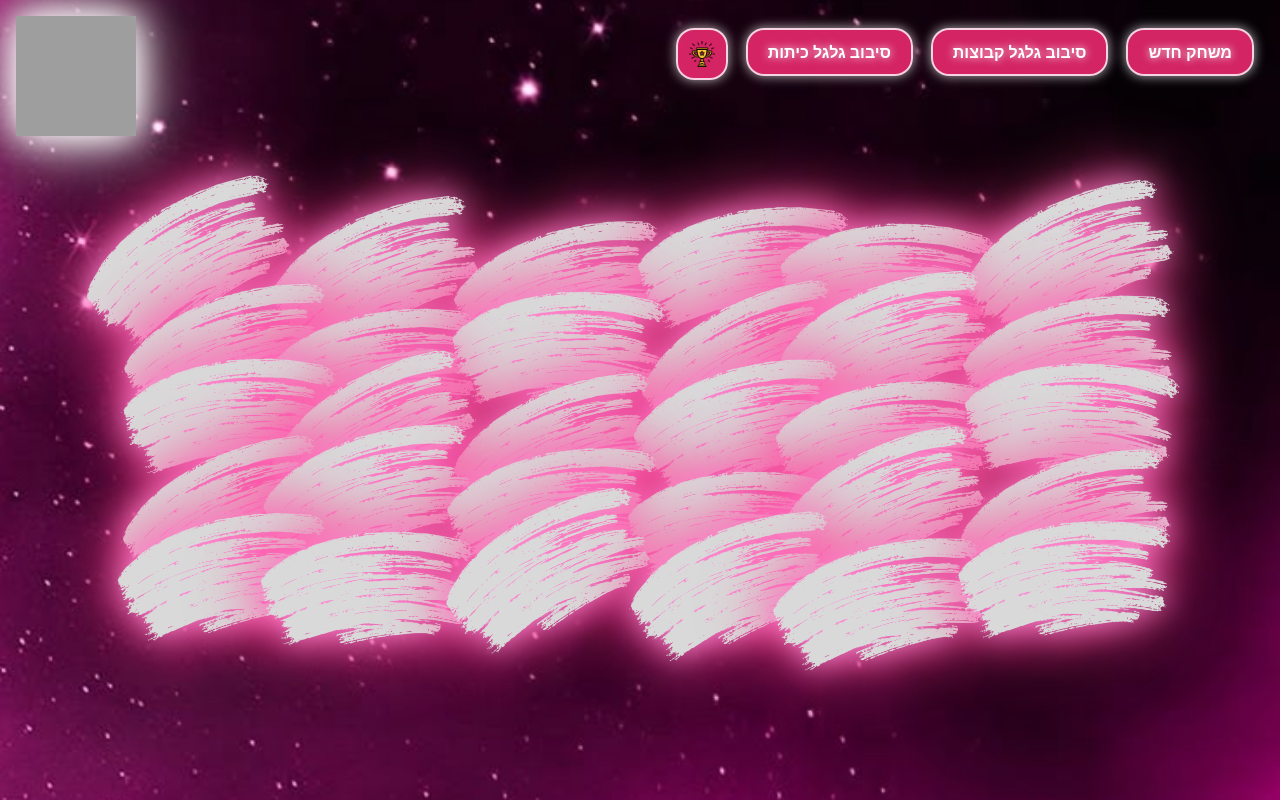
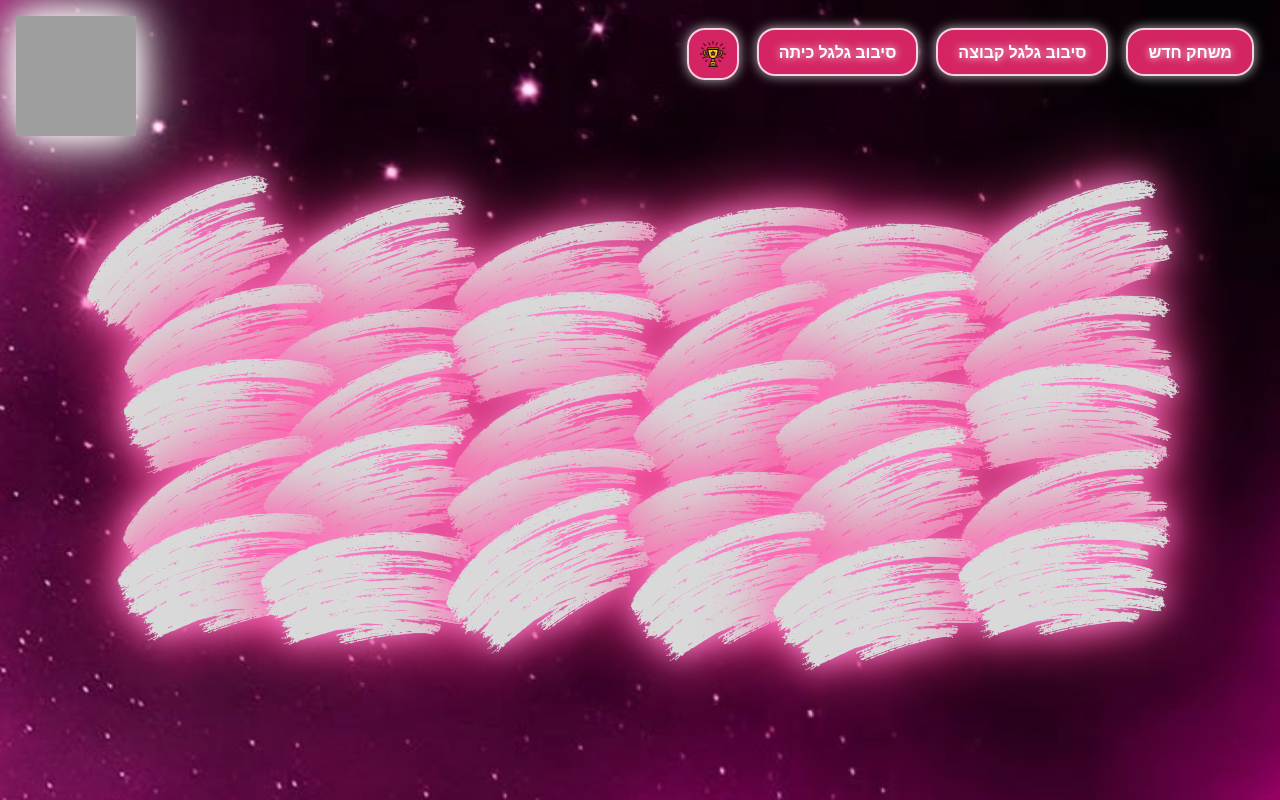
Before and after one commit to TamarBollak0077/EduQuest, a React (Create React App) app in the folder EduQuest-Frontend-master/: page / in a window 1280 px wide. Built offline with nearby package versions, Linux system fonts and the light colour scheme; grey boxes are pictures that could not be loaded.

Commit message:
finish to saperate

```diff
--- a/EduQuest-Frontend-master/src/Modal.tsx
+++ b/EduQuest-Frontend-master/src/Modal.tsx
@@ -18,7 +18,7 @@ const Modal: React.FC<ModalProps> = ({
   groupColor = ''
 }) => {
   console.log('Modal groupColor:', groupColor);
-  // ממפה שם צבע לערך HEX
+  // Maps color name to HEX value
   const colorMap: Record<string, string> = {
     pink: '#ff00aa',
     yellow: '#facc15',
@@ -48,7 +48,7 @@ const Modal: React.FC<ModalProps> = ({
         {message}
       </p>
 
-      {/* כפתורי הצלחה/כישלון */}
+  {/* Success/Failure buttons */}
       {showOptions && (
         <div className="flex justify-center gap-4 mt-8">
 
@@ -88,7 +88,7 @@ const Modal: React.FC<ModalProps> = ({
       )}
     </div>
 
-    {/* אנימציה */}
+  {/* Animation */}
     <style>{`
       @keyframes fadeIn {
         from { opacity: 0; transform: scale(0.92); }
--- a/EduQuest-Frontend-master/src/components/ActionButtons.tsx
+++ b/EduQuest-Frontend-master/src/components/ActionButtons.tsx
@@ -14,7 +14,7 @@ const ActionButtons: React.FC<ActionButtonsProps> = ({
     onNewGame,
 }) => (
     <>
-    {/* כפתור ניקוד */}
+        {/* Score button */}
         <button
             onClick={onShowScore}
             className="game-btn pink icon-btn"
@@ -27,21 +27,21 @@ const ActionButtons: React.FC<ActionButtonsProps> = ({
                 style={{ width: 26, height: 26 }}
             />
         </button>
-    {/* גלגל כיתות */}
+        {/* Class wheel */}
         <button
             onClick={onClassSpin}
             className="game-btn pink"
             title="בחר כיתה"
         >
-      סיבוב גלגל כיתות
+            סיבוב גלגל כיתה
         </button>
-    {/* גלגל קבוצות */}
+        {/* Group wheel */}
         <button
             onClick={onGroupSpin}
             className="game-btn pink"
             title="בחר קבוצה"
         >
-      סיבוב גלגל קבוצות
+            סיבוב גלגל קבוצה
         </button>
         {/* משחק חדש */}
         <button
--- a/EduQuest-Frontend-master/src/components/CardsGrid.tsx
+++ b/EduQuest-Frontend-master/src/components/CardsGrid.tsx
@@ -32,7 +32,7 @@ const CardsGrid: React.FC<CardsGridProps> = ({ cards, bonusCardId, bonusActive,
       const tx = ((idx * 53) % 40) - 20;
       const ty = ((idx * 97) % 40) - 20;
       const transformStyle = `rotate(${rotation}deg) translate(${tx}px, ${ty}px)`;
-      // קבלת מחלקת האנימציה מהפונקציה המקורית
+  // Get animation class from original function
       // יש לייבא getCardAnimation מ-App אם צריך, או להעתיק את הלוגיקה כאן
       // כאן נניח שמועבר כ-prop או נעתיק את הלוגיקה
       // לצורך הדגמה, נניח שמועבר כ-prop בשם animationClass
--- a/EduQuest-Frontend-master/src/components/ScoreModal.tsx
+++ b/EduQuest-Frontend-master/src/components/ScoreModal.tsx
@@ -36,9 +36,9 @@ const ScoreModal: React.FC<ScoreModalProps> = ({ showScore, setShowScore, getTea
                 animationDuration={800}
               >
                 {[
-                  { name: "ורוד", color: "#ff00aaff" },
-                  { name: "צהוב", color: "#facc15" },
-                  { name: "טורקיז", color: "#5ce1e6" }
+                  { name: "Pink", color: "#ff00aaff" },
+                  { name: "Yellow", color: "#facc15" },
+                  { name: "Turquoise", color: "#5ce1e6" }
                 ].map((entry, index) => (
                   <Cell key={`cell-${index}`} fill={entry.color} />
                 ))}
--- a/EduQuest-Frontend-master/src/hooks/useToast.ts
+++ b/EduQuest-Frontend-master/src/hooks/useToast.ts
@@ -10,7 +10,7 @@ export function useToast() {
   const [toast, setToast] = useState<ToastState | null>(null);
   const [pendingToast, setPendingToast] = useState<ToastState | null>(null);
 
-  // הצגת טוסט לאחר סגירת מודל
+  // Show toast after modal closes
   const showToastAfterModal = useCallback((modalOpen: boolean) => {
     if (!modalOpen && pendingToast) {
       setToast(pendingToast);
--- a/EduQuest-Frontend-master/src/index.css
+++ b/EduQuest-Frontend-master/src/index.css
@@ -1,3 +1,26 @@
+/* Toast float up animation */
+@keyframes toast-up {
+  0% {
+    transform: translateY(60px) scale(0.95);
+    opacity: 0;
+  }
+  60% {
+    transform: translateY(-8px) scale(1.04);
+    opacity: 1;
+  }
+  80% {
+    transform: translateY(-2px) scale(1.01);
+    opacity: 1;
+  }
+  100% {
+    transform: translateY(0) scale(1);
+    opacity: 1;
+  }
+}
+
+.animate-toast-up {
+  animation: toast-up 0.7s cubic-bezier(0.23, 1, 0.32, 1);
+}
 @tailwind base;
 @tailwind components;
 @tailwind utilities;
@@ -66,7 +89,7 @@ html, body, #root {
   100% {
     width: 300%;
     height: 300%;
-    opacity: 0; /* מחליק חזרה כדי שהגל לא יסתיר את הצבע */
+    opacity: 0;
   }
 }
 
```
Also changed, not shown: EduQuest-Frontend-master/src/App.tsx (+26 -26 lines), EduQuest-Frontend-master/src/hooks/useGameLogic.ts (+6 -6 lines). Lines whose indentation alone changed are shown as unchanged.
